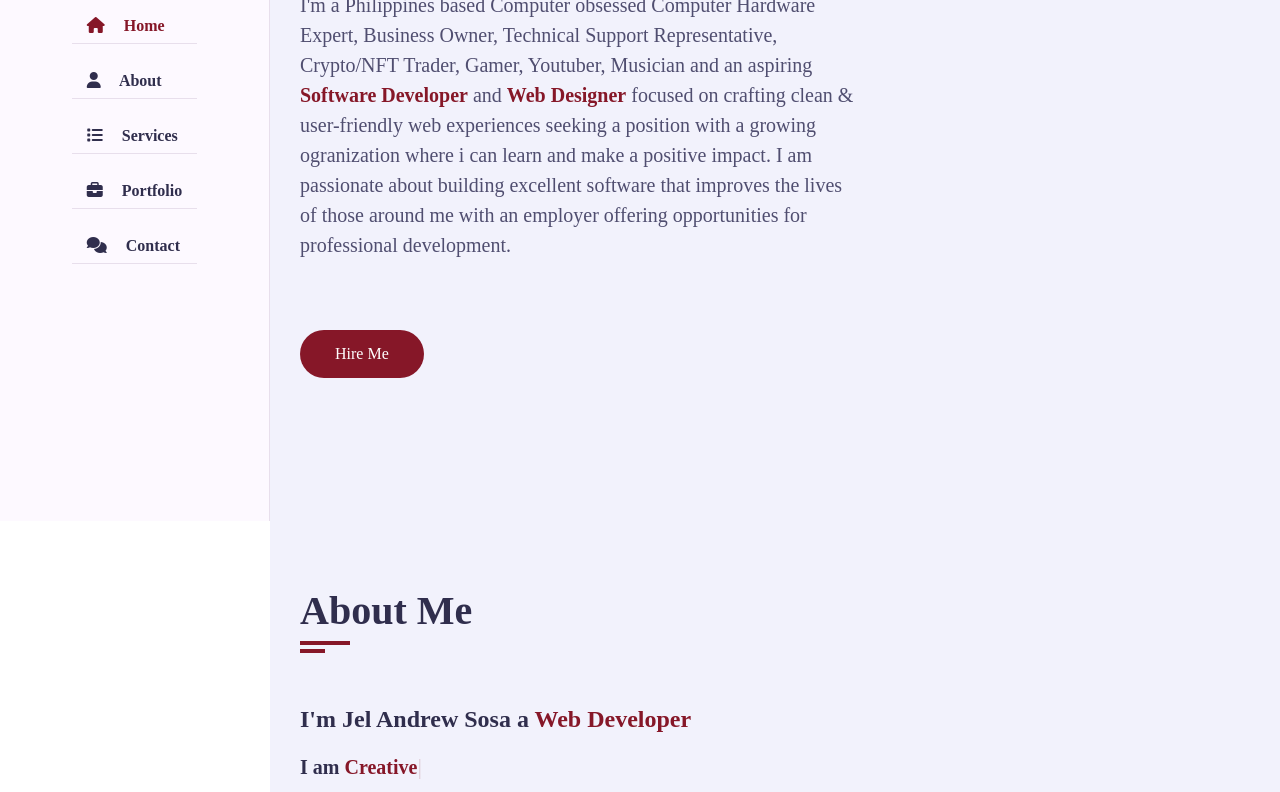
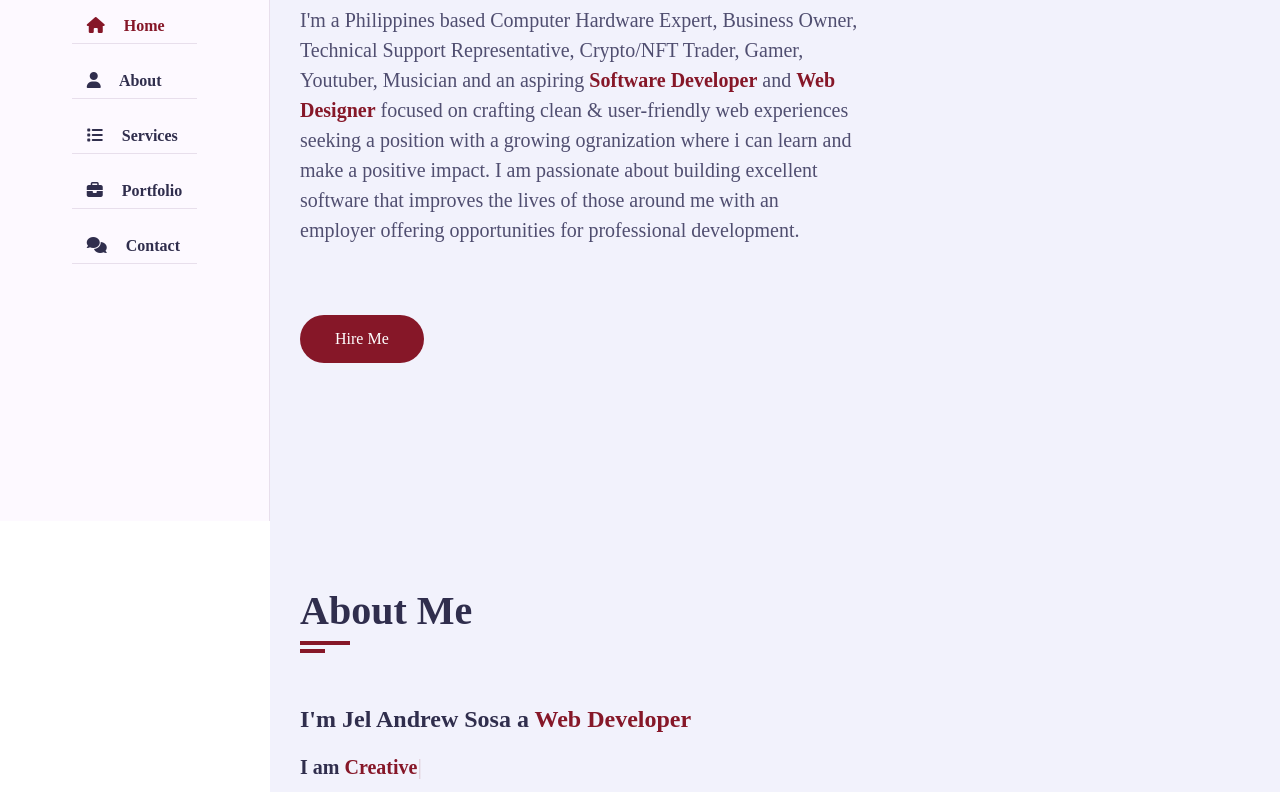
Before and after one commit to jelandrewsosa/CV, a plain HTML site: page index.html in a window 1280 px wide. Shown: the part 279-1071 px from the top of the page. Drawn offline with nearby package versions, Linux system fonts and the light colour scheme; a web font is replaced by a local one.

Commit message:
feat: update

```diff
--- a/index.html
+++ b/index.html
@@ -48,7 +48,7 @@
                             <h3 class="hello">Hello, my name is <span class="name">Jel Andrew Sosa</span></h3>
                             <h3 class="my-profession">I' m a <span class="typing"> web designer</span></h3>
                             <p>
-                                I'm a Philippines based Computer obsessed Computer Hardware Expert, Business Owner, Technical Support Representative, Crypto/NFT Trader, Gamer, Youtuber, Musician and an aspiring
+                                I'm a Philippines based Computer Hardware Expert, Business Owner, Technical Support Representative, Crypto/NFT Trader, Gamer, Youtuber, Musician and an aspiring
                                 <strong>Software Developer</strong> and <strong>Web Designer</strong> focused on crafting clean & user-friendly web experiences seeking a position with a growing ogranization
                                 where i can learn and make a positive impact. I am passionate about building excellent software that improves the lives of those around me with an employer offering opportunities for professional development.
                             </p>
```
